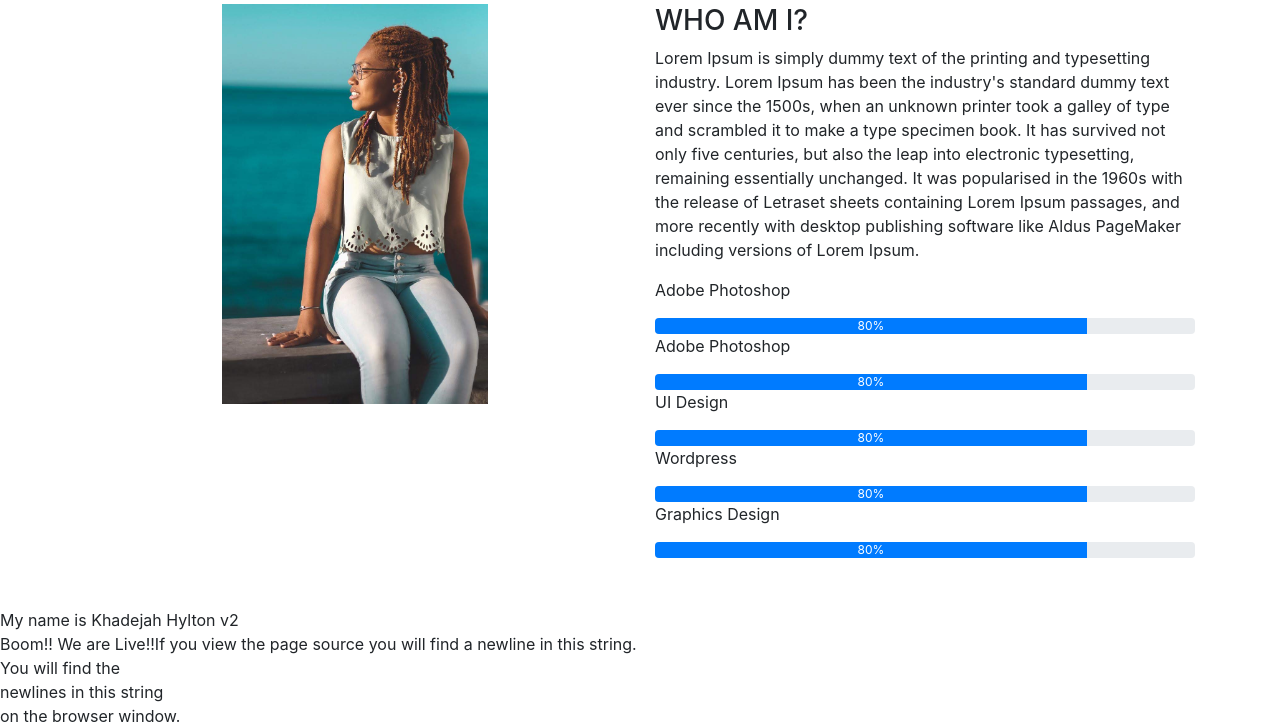
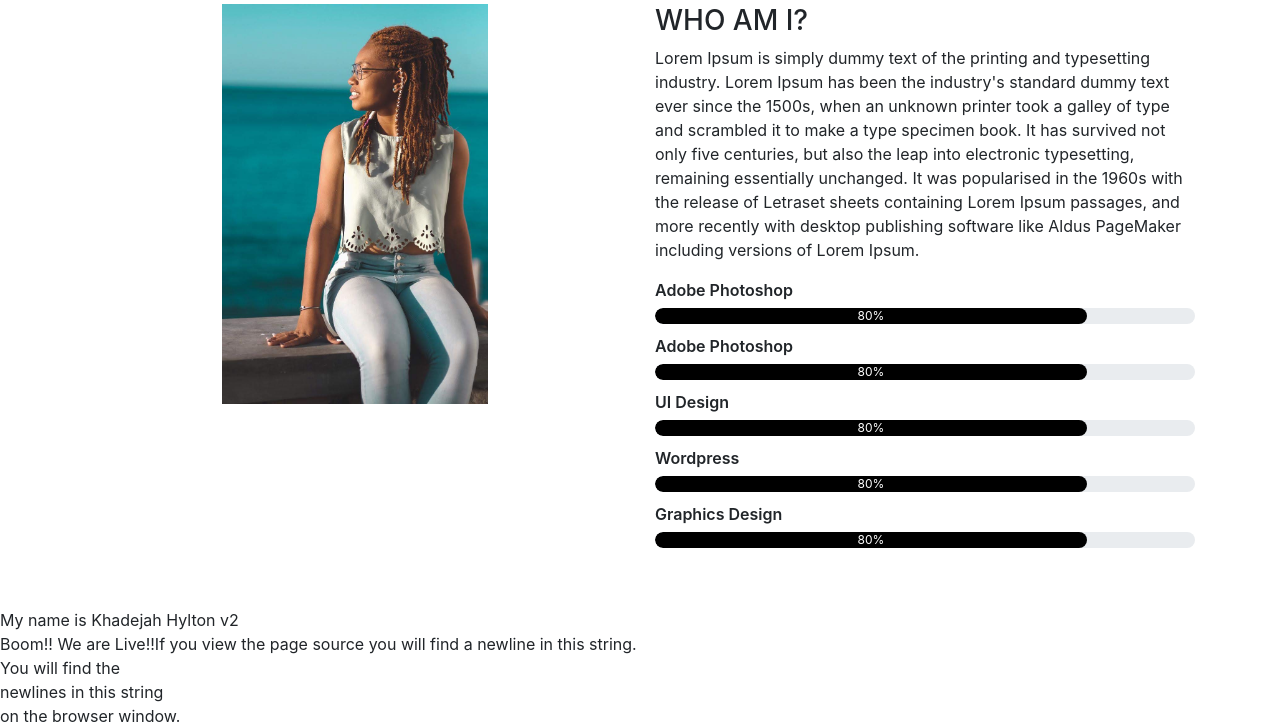
Before and after one commit to Dejah9/profile, a PHP site: page / in a window 1280 px wide. Shown: the part 972-1700 px from the top of the page. Run offline with PHP 8.4, Linux system fonts and the light colour scheme.

Commit message:
Skills bar black

```diff
--- a/index.php
+++ b/index.php
@@ -74,6 +74,7 @@
 			<h3>WHO AM I?</h3>
 			<P>Lorem Ipsum is simply dummy text of the printing and typesetting industry. Lorem Ipsum has been the industry's standard dummy text ever since the 1500s, when an unknown printer took a galley of type and scrambled it to make a type specimen book. It has survived not only five centuries, but also the leap into electronic typesetting, remaining essentially unchanged. It was popularised in the 1960s with the release of Letraset sheets containing Lorem Ipsum passages, and more recently with desktop publishing software like Aldus PageMaker including versions of Lorem Ipsum.</P>
 			<div class="skills-bar">
+
 				<p>Adobe Photoshop</p>
 				<div class="progress">
 					<div class="progress-bar" style="width: 80% "> 80%</div>
@@ -98,8 +99,6 @@
 				<div class="progress">
 					<div class="progress-bar" style="width: 80% "> 80%</div>
 				</div>
-
-
 			</div>
 			</div>
 
--- a/style.css
+++ b/style.css
@@ -112,3 +112,20 @@ body{
 .nav-link{
 	color: #fff ! important;
 }
+
+.skills-bar p{
+	margin-bottom: 6px;
+	font-weight: 600;
+}
+
+.progress{
+	border-radius: 16px ! important;
+	margin-bottom: 10px;
+
+}
+
+.progress-bar{
+	border-radius: 16px;
+	background: #000 ! important;
+
+}
```
Lines whose indentation alone changed are shown as unchanged.
